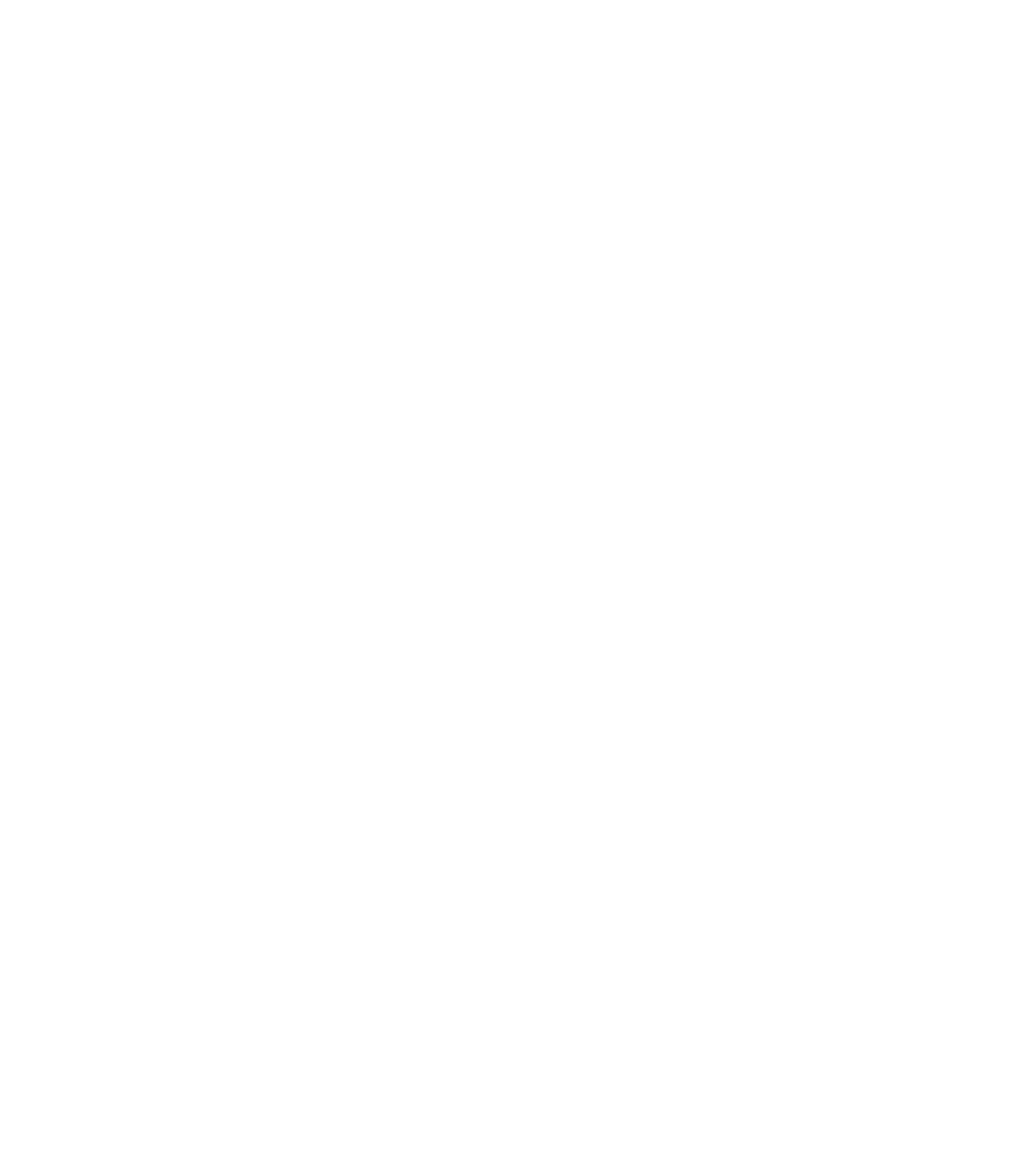
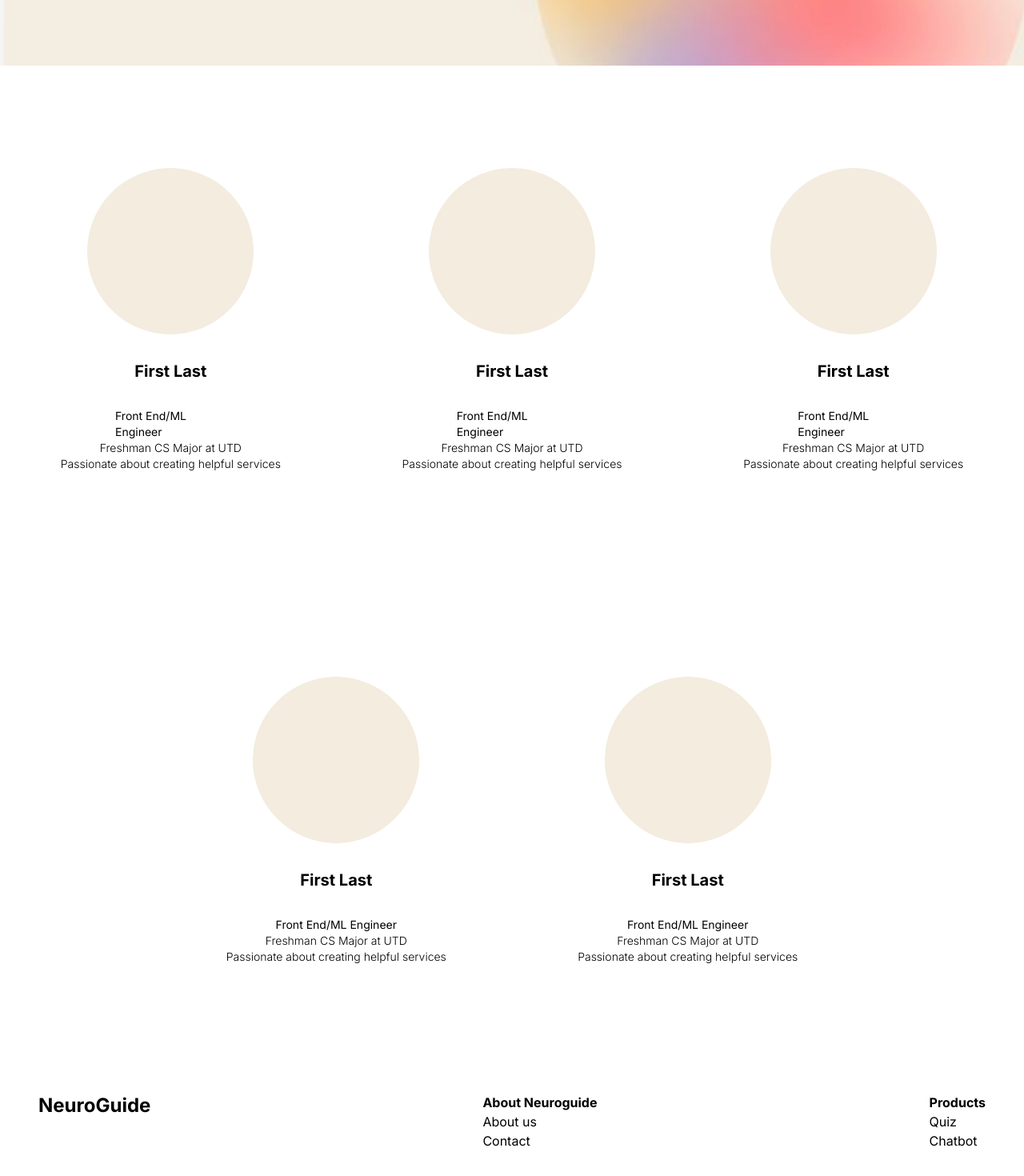
Before and after one commit to vaipos/Neuro-Guide, a Next.js app in the folder neuro-guide/: page /AboutUs in a window 1280 px wide. Before the commit this address had no page. Shown: the part 562-2032 px from the top of the page at 80% size. Before the commit the page ends 800 px from the top, so only its background shows below. Built offline with nearby package versions, Linux system fonts and the light colour scheme.

Commit message:
Nidhi-about pg done and added footer to homepg

```diff
--- /dev/null
+++ b/neuro-guide/app/AboutUs/page.tsx
@@ -0,0 +1,18 @@
+import Image from 'next/image'
+import NavBar from '../LakshaComps/Comp1'
+import Footer from '../NidhiComps/Footer'
+import Header from '../NidhiComps/Header'
+import Bio from '../NidhiComps/Bio'
+export default function Home() {
+  return (
+    <>
+    <div className="bg-[url('./AboutUsBg.png')] bg-cover bg-no-repeat ">
+        <NavBar/>
+        <Header/>
+    </div>
+    <Bio/>
+    <Footer/>
+    </>
+
+  )
+}
--- /dev/null
+++ b/neuro-guide/app/NidhiComps/Bio.tsx
@@ -0,0 +1,55 @@
+import React from 'react'
+
+const Bio = () => {
+  return (
+    <>
+    <div className='flex justify-between'>
+        <div className="flex flex-col items-center my-32">
+        <div className="rounded-full w-52 h-52 bg-custom"></div>
+            <div className='font-bold text-xl text-center my-8 mx-12'> First Last </div>
+            <div className='text-sm font-normal text-left mx-36'>Front End/ML Engineer</div>
+            <li className='text-sm font-light list-none'>Freshman CS Major at UTD</li>
+            <li className='text-sm font-light list-none '>Passionate about creating helpful services</li>
+        </div>
+
+        <div className="flex flex-col items-center my-32">
+        <div className="rounded-full w-52 h-52 bg-custom"></div>
+            <div className='font-bold text-xl text-center my-8 mx-12'> First Last </div>
+            <div className='text-sm font-normal text-left mx-36'>Front End/ML Engineer</div>
+            <li className='text-sm font-light list-none'>Freshman CS Major at UTD</li>
+            <li className='text-sm font-light list-none '>Passionate about creating helpful services</li>
+        </div>
+
+        <div className="flex flex-col items-center my-32">
+        <div className="rounded-full w-52 h-52 bg-custom"></div>
+            <div className='font-bold text-xl text-center my-8 mx-12'> First Last </div>
+            <div className='text-sm font-normal text-left mx-36'>Front End/ML Engineer</div>
+            <li className='text-sm font-light list-none'>Freshman CS Major at UTD</li>
+            <li className='text-sm font-light list-none '>Passionate about creating helpful services</li>
+        </div>
+
+    </div>
+
+    <div className='flex justify-center'>
+        <div className="flex flex-col items-center my-32">
+            <div className="rounded-full w-52 h-52 bg-custom"></div>
+            <div className='font-bold text-xl text-center my-8 mx-12'> First Last </div>
+            <div className='text-sm font-normal text-left mx-36'>Front End/ML Engineer</div>
+            <li className='text-sm font-light list-none'>Freshman CS Major at UTD</li>
+            <li className='text-sm font-light list-none '>Passionate about creating helpful services</li>
+        </div>
+
+        <div className="flex flex-col items-center my-32">
+        <div className="rounded-full w-52 h-52 bg-custom"></div>
+            <div className='font-bold text-xl text-center my-8 mx-12'> First Last </div>
+            <div className='text-sm font-normal text-left mx-36'>Front End/ML Engineer</div>
+            <li className='text-sm font-light list-none'>Freshman CS Major at UTD</li>
+            <li className='text-sm font-light list-none '>Passionate about creating helpful services</li>
+        </div>
+
+    </div>
+    </>
+  )
+}
+
+export default Bio
--- a/neuro-guide/app/NidhiComps/Footer.tsx
+++ b/neuro-guide/app/NidhiComps/Footer.tsx
@@ -1,11 +1,20 @@
 import React from 'react'
+import Link from 'next/link'
+
 
 const Footer = () => {
   return (
-    <>
-     <div>Footer</div>
-    </>
-
+    <div className="bg-white flex justify-between px-12 py-8 ">
+        <Link href='/' className='font-bold text-2xl'>NeuroGuide</Link>
+        <div className = 'font-bold flex flex-col'>About Neuroguide
+        <Link href='/AboutUs'  className = 'font-normal'>About us</Link>
+        <Link href='/'  className = 'font-normal'>Contact</Link>
+        </div>
+        <div className = 'font-bold flex flex-col'>Products
+        <Link href='/'  className = 'font-normal'>Quiz</Link>
+        <Link href='/'  className = 'font-normal'>Chatbot</Link>
+        </div>
+    </div>
   )
 }
 
--- /dev/null
+++ b/neuro-guide/app/NidhiComps/Header.tsx
@@ -0,0 +1,16 @@
+import React from 'react'
+
+const Header = () => {
+  return (
+    <>
+      <div className='font-bold text-5xl text-center my-36'>Meet the Team</div>
+      <div className='text-center text-lg mx-56 -my-20'>
+        Lorem ipsum dolor sit amet consectetur. Morbi lectus cursus morbi massa felis nunc.  Integer eu dolor sapien sapien. Faucibus vel dolor arcu amet. Volutpat lectus eu amet posuere suscipit  malesuada vulputate suspendisse mauris.
+        </div>
+    <div className='pb-72'></div>
+    </>
+
+  )
+}
+
+export default Header
--- a/neuro-guide/app/page.tsx
+++ b/neuro-guide/app/page.tsx
@@ -2,6 +2,7 @@
 import Background from './NidhiComps/Background'
 import NavBar from './LakshaComps/Comp1'
 import MissionStmt from './LakshaComps/MissionStmt'
+import Footer from './NidhiComps/Footer'
 export default function Home() {
   return (
     <>
@@ -9,7 +10,7 @@
     <div className="bg-[url('./bg.png')] bg-no-repeat ">
     <Background/>
     <MissionStmt/>
-
+    <Footer/>
 
     </div>
 
```
Also changed, not shown: neuro-guide/app/AboutUsBg.png (added).
